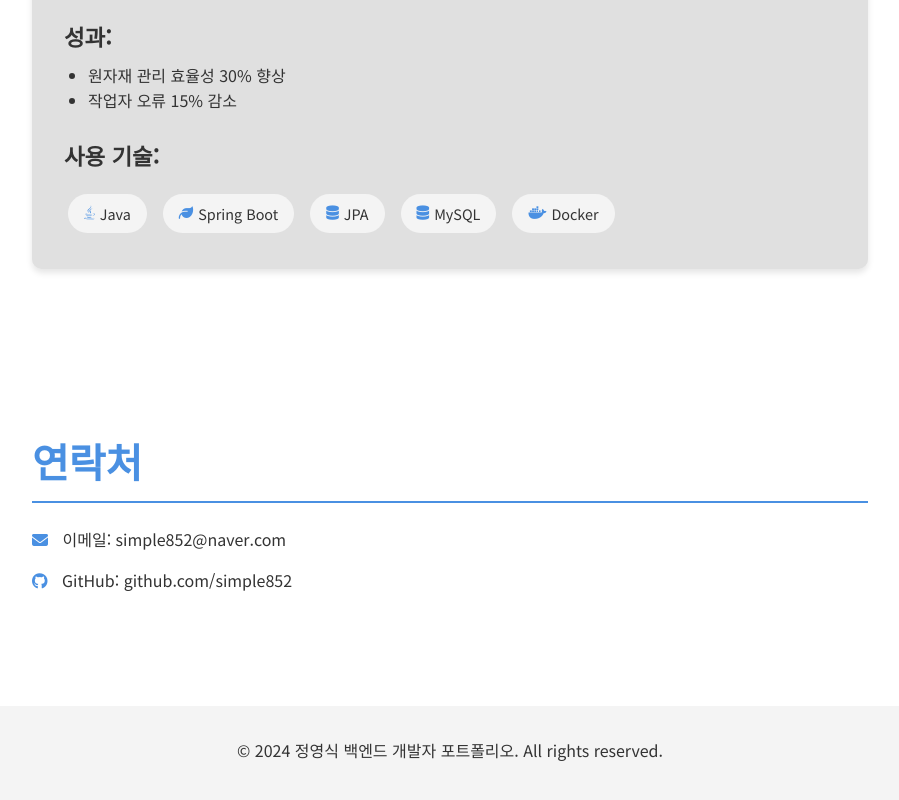
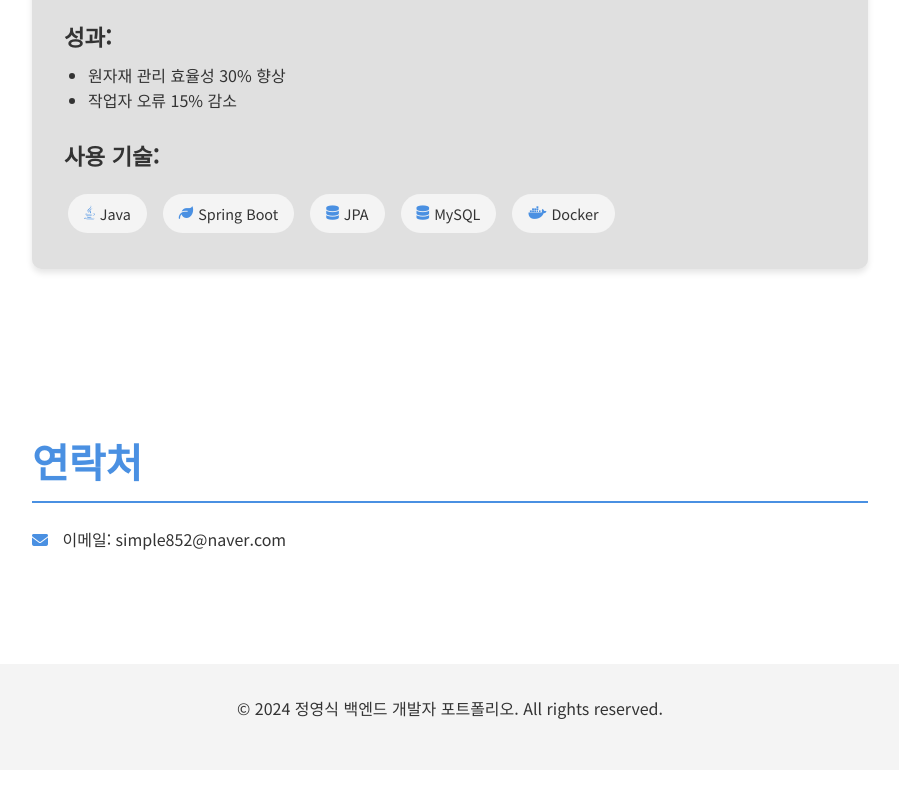
Before and after one commit to simple852/portfolio, a website built with webpack: page index.html in a window 1280 px wide. Shown: the part 2837-3637 px from the top of the page, without its empty margins (190-1089 px from the left). After the commit the page ends 3607 px from the top, so only its background shows below. Built offline with nearby package versions, Linux system fonts and the light colour scheme.

Commit message:
최종본

```diff
--- a/index.html
+++ b/index.html
@@ -200,7 +200,7 @@
   <section id="contact" class="section contact fade-in">
     <h2>연락처</h2>
     <p><i class="fas fa-envelope"></i> 이메일: simple852@naver.com</p>
-    <p><i class="fab fa-github"></i> GitHub: github.com/simple852</p>
+<!--    <p><i class="fab fa-github"></i> GitHub: github.com/simple852</p>-->
   </section>
 </main>
 
```
